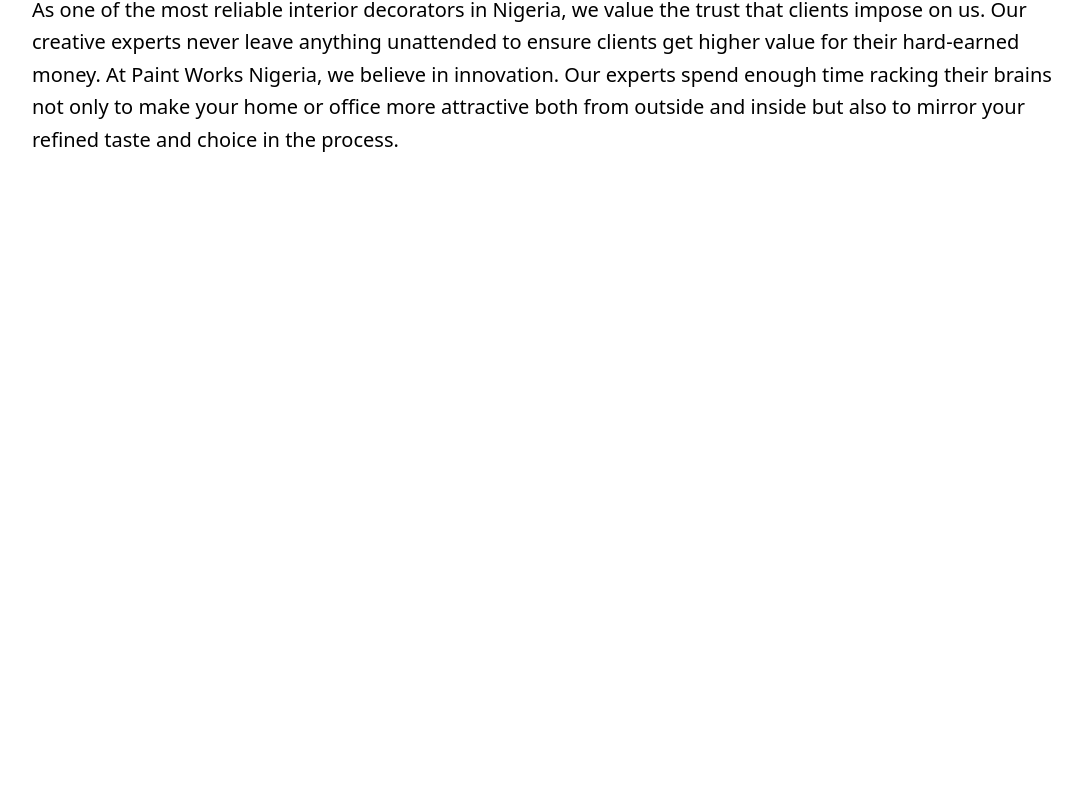
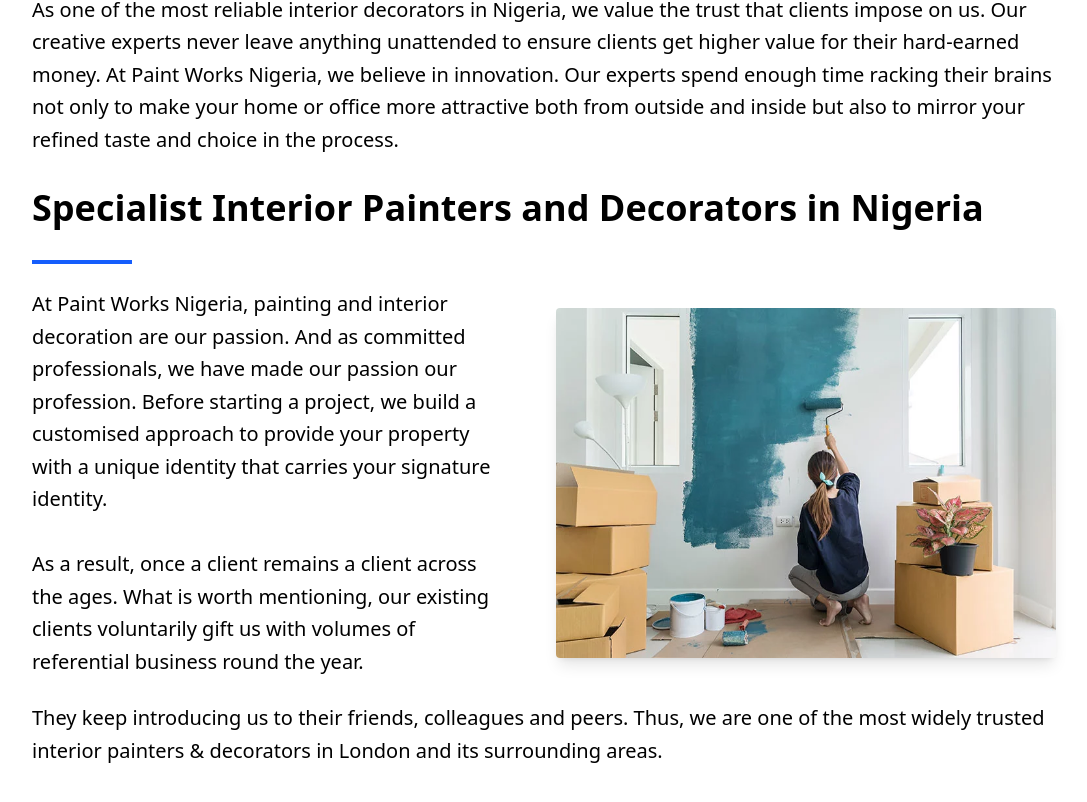
Before and after one commit to vviko-ko/Paintingclone, a React (Vite) app: page /Our-services/Interior_Decor in a window 1280 px wide. Shown: the part 1195-1997 px from the top of the page, without its empty margins (96-1183 px from the left). Before the commit the page ends 1391 px from the top, so only its background shows below. Built offline with nearby package versions, Linux system fonts and the light colour scheme.

Commit message:
feat: upgrade of code

```diff
--- a/src/Components/Our services/Interior_Decor.jsx
+++ b/src/Components/Our services/Interior_Decor.jsx
@@ -4,6 +4,7 @@
 import { FaPhoneVolume } from 'react-icons/fa';
 import inter from '../../Image/inter.jpg';
 import inter12 from '../../Image/inter12.webp';
+import inter3 from '../../Image/inter3.webp'
 import bghero from '../../Image/bg-hero.png';
 
 function InteriorDecor() {
@@ -44,6 +45,7 @@
                 style={{ backgroundImage: `url(${bghero})` }}
             >
                 <h1 className="text-4xl font-bold text-center mb-8">Interior Painters and Decorators in Nigeria</h1>
+                {/* <p className='border-b-4 border-blue-600 w-[100px] mx-auto md:mx-0'></p> */}
                 <div className='flex flex-col md:flex-row gap-8 md:gap-12 items-center'>
                     <p className="text-lg md:text-xl leading-relaxed">
                         Painting and interior decoration of your home or office space in Nigeria is now easier than ever thanks to Paint Works Nigeria.
@@ -61,6 +63,21 @@
                     to ensure clients get higher value for their hard-earned money. At Paint Works Nigeria, we believe in innovation. Our experts spend enough time racking their brains
                     not only to make your home or office more attractive both from outside and inside but also to mirror your refined taste and choice in the process.
                 </p>
+
+                {/* section2 */}
+                <h1 className="text-4xl font-bold pt-8 mb-8">Specialist Interior Painters and Decorators in Nigeria</h1>
+                <p className='border-b-4 border-blue-600 w-[100px] mx-auto md:mx-0 '></p>
+                <div className='flex flex-col md:flex-row pt-6 gap-8 md:gap-12 items-center'>
+                    <p className="text-lg md:text-xl leading-relaxed">
+                    At Paint Works Nigeria, painting and interior decoration are our passion. And as committed professionals, we have made our passion our profession. Before starting a project, we build a customised approach to provide your property with a unique identity that carries your signature identity.
+                                                <br /><br />
+                                                As a result, once a client remains a client across the ages. What is worth mentioning, our existing clients voluntarily gift us with volumes of referential business round the year.
+                    </p>
+                    <img src={inter3} alt="Interior Design" className='w-full md:w-[500px] h-auto md:h-[350px] rounded-sm shadow-lg' />
+                </div>
+                <p className="text-lg md:text-xl mt-6 leading-relaxed">
+                They keep introducing us to their friends, colleagues and peers. Thus, we are one of the most widely trusted interior painters & decorators in London and its surrounding areas.
+                </p>
             </div>
         </main>
     );
```
Also changed, not shown: src/Image/inter3.webp (added).
